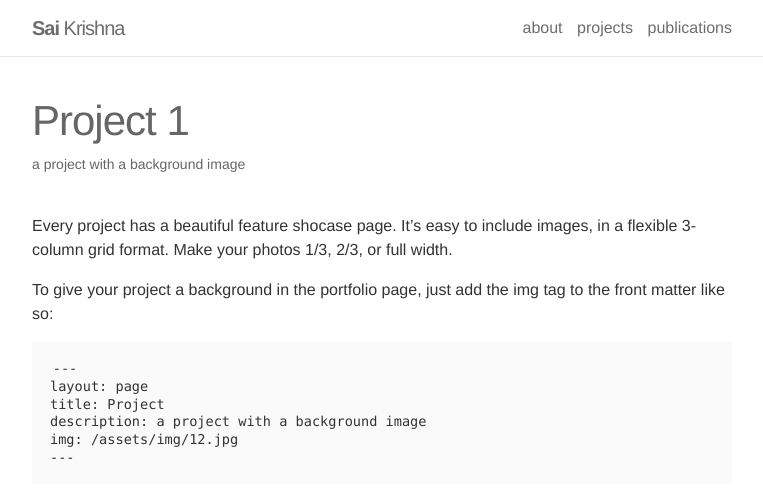
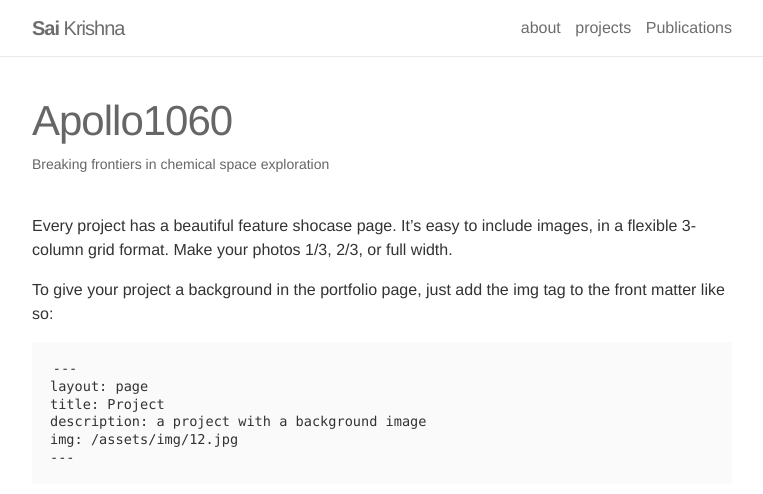
Before and after one commit to saikrishna-1996/saikrishna-1996.github.io, a Jekyll site: the page built from _projects/1_project.markdown, in a window 1280 px wide and 900 px high, cut to the strip 0-494 px from the top of the window. Shown: the whole strip, without its empty margins (258-1021 px from the left). Built offline with Jekyll 4.4.1, drawn with Linux system fonts in a browser that asks for light colours.

Commit message:
mods in pages projects

```diff
--- a/_projects/1_project.markdown
+++ b/_projects/1_project.markdown
@@ -1,8 +1,8 @@
 ---
 layout: page
-title: Project 1
-description: a project with a background image
-img: /assets/img/12.jpg
+title: Apollo1060
+description: Breaking frontiers in chemical space exploration
+img: /assets/img/99andbeyond.png
 ---
 
 Every project has a beautiful feature shocase page. It's easy to include images, in a flexible 3-column grid format. Make your photos 1/3, 2/3, or full width.
```
Also changed, not shown: _pages/projects.md (+1 -1 lines), _pages/publications.md (+2 -2 lines).
